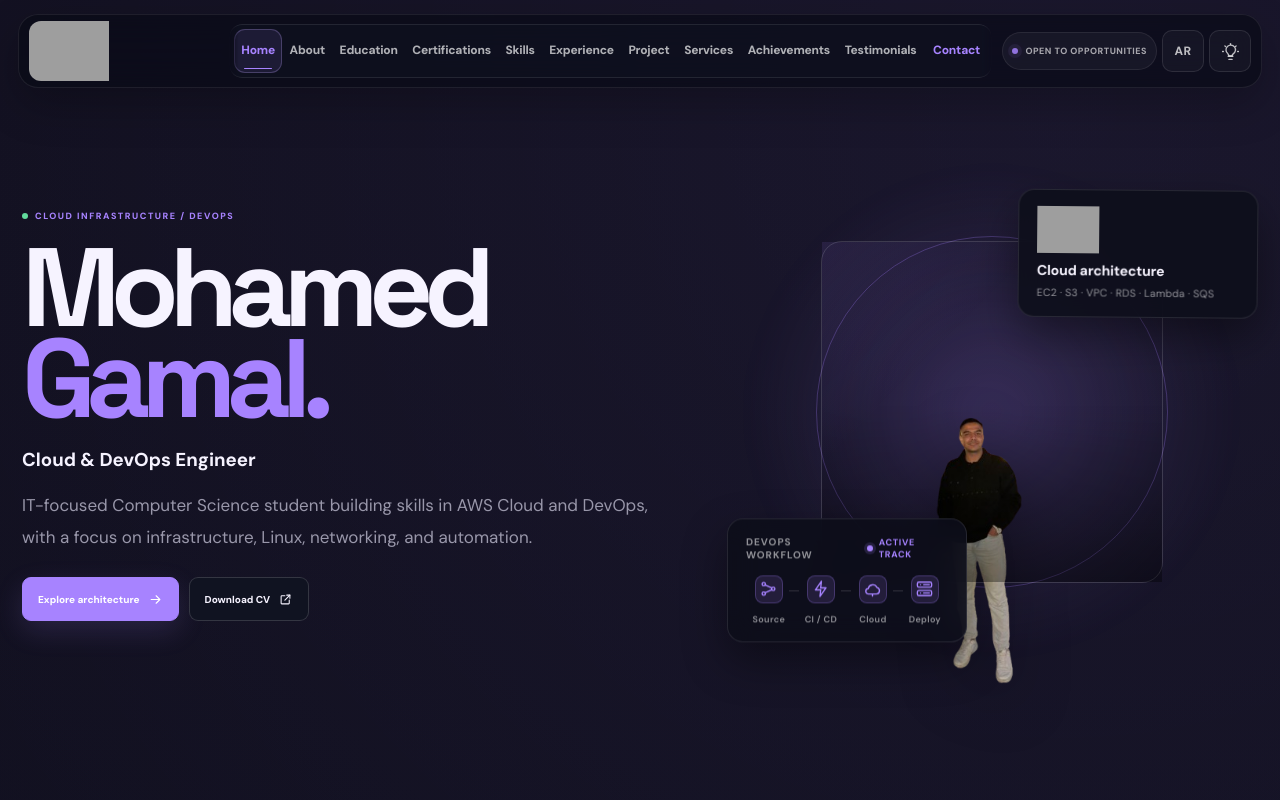
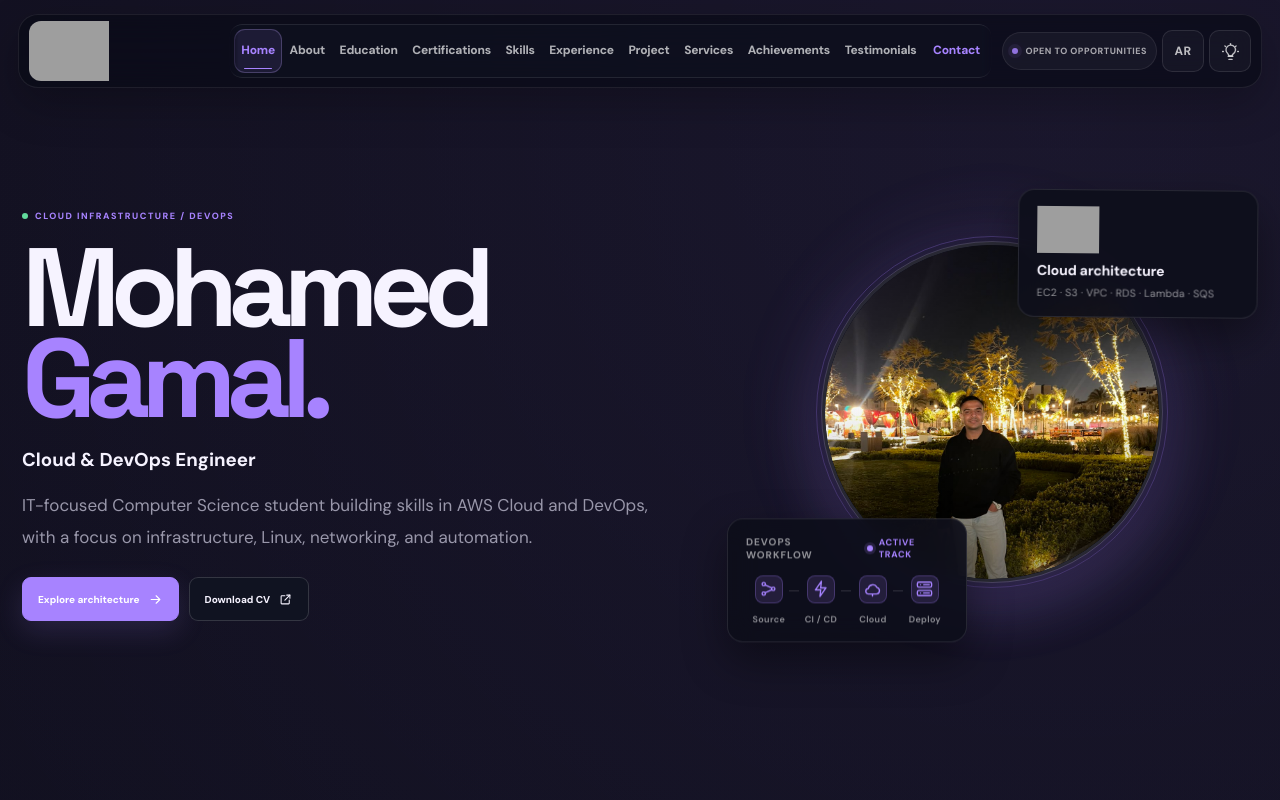
Before and after one commit to Youssefsea/mgp, a Next.js app: page / in a window 1280 px wide. Shown: the top 800 px of the page. Built offline with nearby package versions, Linux system fonts and the light colour scheme; grey boxes are pictures that could not be loaded.

Commit message:
Update page.tsx

```diff
--- a/app/page.tsx
+++ b/app/page.tsx
@@ -1004,21 +1004,14 @@ export default function Page() {
             <div className="hero-portrait-ring" />
             <div className="portrait">
               {!profileError ? (
-                <img src="/profile.png" alt={`${cv.name} portrait`}
-                  fetchPriority="high" loading="eager" decoding="async"
-                  onError={(event) => {
-                    // Keep the page resilient when the transparent cut-out has
-                    // not been added yet.
-                    const img = event.currentTarget;
-                    if (img.dataset.fallbackApplied === "1") {
-                      setProfileError(true);
-                      return;
-                    }
-                    img.dataset.fallbackApplied = "1";
-                    img.src = "/profile.jpg";
-                    img.style.objectFit = "cover";
-                    img.style.objectPosition = "center 20%";
-                  }} />
+                <img
+                  src="/profile.jpg"
+                  alt={`${cv.name} portrait`}
+                  fetchPriority="high"
+                  loading="eager"
+                  decoding="async"
+                  onError={() => setProfileError(true)}
+                />
               ) : (
                 <div className="portrait-placeholder">
                   <div>
@@ -2278,22 +2271,24 @@ export default function Page() {
           width: 100%;
           height: 100%;
           aspect-ratio: 1 / 1;
-          display: grid;
-          place-items: end center;
-          overflow: visible;
-          background: transparent;
-          border: 0;
-          box-shadow: none;
+          display: block;
+          overflow: hidden;
+          border-radius: 50%;
+          background: ${lightMode ? "#f3f4f8" : "#0d0e1a"};
+          border: 3px solid ${lightMode ? "rgba(255,255,255,.86)" : "rgba(255,255,255,.11)"};
+          box-shadow:
+            0 22px 60px rgba(167,131,255,.22),
+            0 8px 24px ${lightMode ? "rgba(15,23,42,.12)" : "rgba(0,0,0,.42)"};
         }
         :global(.hero-art .portrait img) {
           width: 100%;
           height: 100%;
           display: block;
-          object-fit: contain;
-          object-position: center bottom;
-          border-radius: 0;
-          background: transparent;
-          filter: drop-shadow(0 20px 28px rgba(0,0,0,.28));
+          object-fit: cover;
+          object-position: center 20%;
+          border-radius: 50%;
+          background: ${lightMode ? "#f3f4f8" : "#0d0e1a"};
+          filter: none;
         }
         :global(.hero-art .portrait-placeholder) {
           width: 100%;
```
